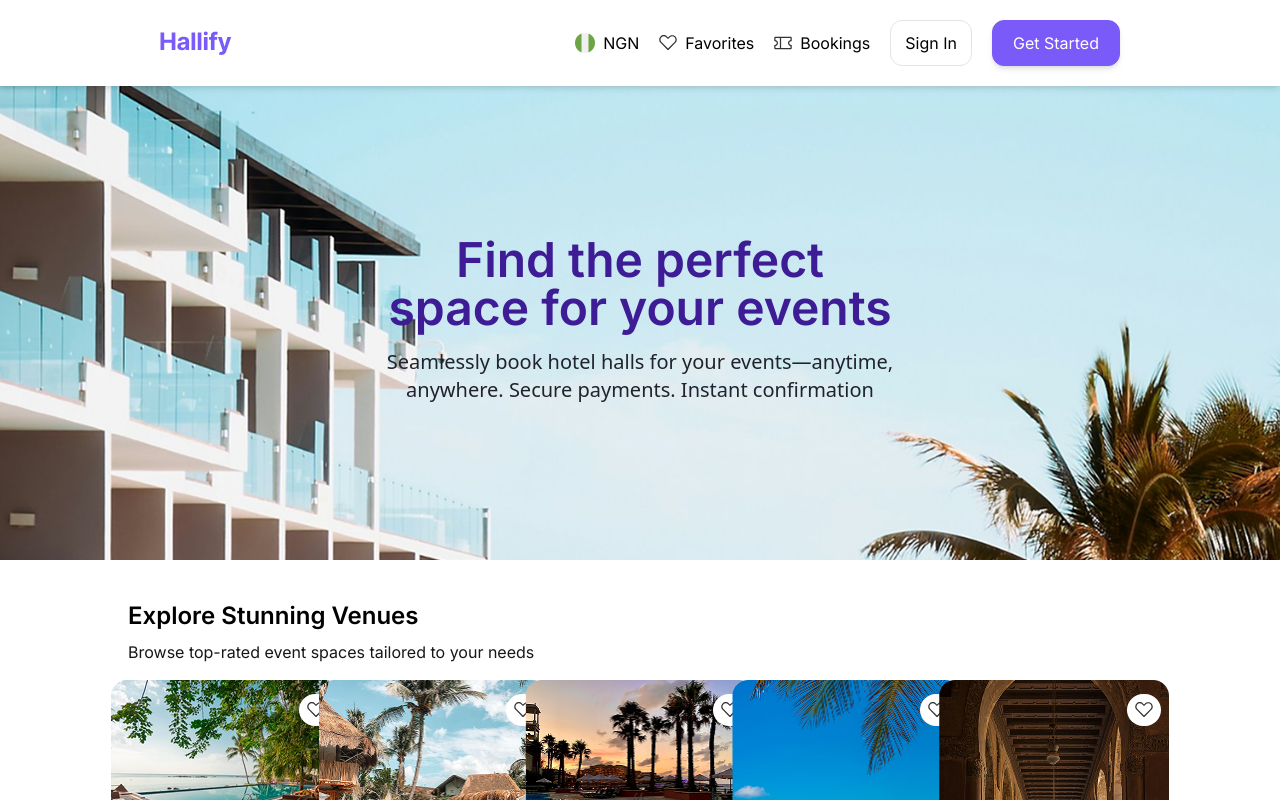
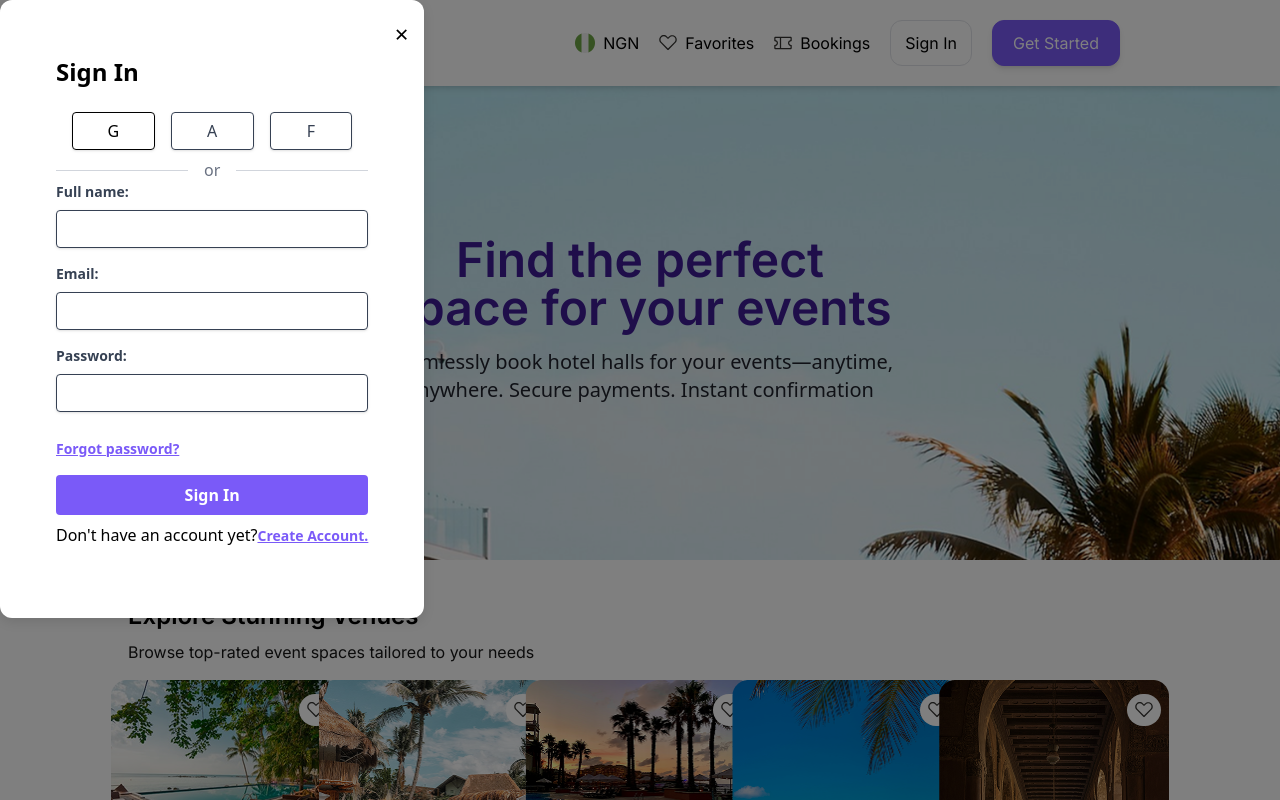
Before and after one commit to sam-c14/hallify-frontend, a React (Vite) app: page / in a window 1280 px wide. Both pictures are taken after a click on the button "Sign In". Shown: the top 800 px of the page. Built offline with nearby package versions, Linux system fonts and the light colour scheme.

Commit message:
Biko help me center the modal

```diff
--- /dev/null
+++ b/src/components/DividerWithText.jsx
@@ -0,0 +1,13 @@
+import React from 'react';
+
+const DividerWithText = ({ children, text }) => {
+    return (
+        <div className="flex items-center text-gray-500">
+            <div className="flex-1 border-b border-gray-300"></div>
+            <span className="mx-4">{text}</span>
+            <div className="flex-1 border-b border-gray-300"></div>
+        </div>
+    );
+};
+
+export default DividerWithText;
--- a/src/components/ModalWrapper.jsx
+++ b/src/components/ModalWrapper.jsx
@@ -8,7 +8,8 @@ import React, { useRef } from "react";
 // };
 
 const ModalWrapper = ({ isOpen, onClose, children, fullscreen }) => {
-  const dialogRef = useRef < HTMLDialogElement > null;
+  // I changed this from useRef<HTMLDialogElement> to useRef(null) - Samuel Bassey John
+  const dialogRef = useRef(null);
 
   // Open/Close dialog when isOpen changes
   React.useEffect(() => {
--- a/src/components/Navbar.jsx
+++ b/src/components/Navbar.jsx
@@ -6,10 +6,26 @@ import Favorites from "../assets/icons/favorites";
 import Bookings from "../assets/icons/bookings";
 import Menu from "../assets/icons/menu";
 import XMark from "../assets/icons/x-mark";
+import ModalWrapper from "../components/ModalWrapper";
+import SignInModalContent from "./SignInModal";
+// import ModalWrapper from "./path/to/ModalWrapper"; // You will handle the import path
+// import other icons and components (NigerianFlag, Favorites, Bookings, BrandLogo, Menu, XMark, Link) - assuming these are already correctly imported in your actual project.
 
 const Navbar = () => {
-  const [isOpen, setIsOpen] = useState(false);
-  XMark;
+  const [isOpen, setIsOpen] = useState(false); // State for mobile menu
+  const [isSignInModalOpen, setIsSignInModalOpen] = useState(false); // NEW STATE: for Sign-in Modal visibility
+
+  // Function to open the Sign-in Modal
+  const openSignInModal = () => {
+    setIsSignInModalOpen(true);
+  };
+
+  // Function to close the Sign-in Modal
+  const closeSignInModal = () => {
+    setIsSignInModalOpen(false);
+  };
+
+  XMark; // This line is still not doing anything useful as it is. You can remove it or use it if needed later.
 
   const navLinks = [
     { icon: <NigerianFlag />, text: "NGN" },
@@ -32,7 +48,10 @@ const Navbar = () => {
             <span className="font-inter lg:text-base text-sm">{text}</span>
           </button>
         ))}
-        <button className="rounded-xl lg:text-base text-sm shadow-none px-3.5 py-2.5 border border-[#E2E4E9] font-inter shadow-md hover:scale-105 transition-all">
+        <button
+          className="rounded-xl lg:text-base text-sm shadow-none px-3.5 py-2.5 border border-[#E2E4E9] font-inter shadow-md hover:scale-105 transition-all"
+          onClick={openSignInModal} // ADDED: openSignInModal on click
+        >
           Sign In
         </button>
         <button className="rounded-xl lg:text-base text-sm px-5 py-2.5 border border-purple-500 font-inter shadow-md bg-purple-500 text-white hover:text-purple-500 hover:bg-transparent transition-all">
@@ -60,7 +79,10 @@ const Navbar = () => {
               <span className="font-inter text-sm">{text}</span>
             </button>
           ))}
-          <button className="rounded-xl text-sm shadow-none px-3.5 py-2.5 border border-[#E2E4E9] font-inter shadow-md w-full hover:scale-105 transition-all">
+          <button
+            className="rounded-xl text-sm shadow-none px-3.5 py-2.5 border border-[#E2E4E9] font-inter shadow-md w-full hover:scale-105 transition-all"
+            onClick={openSignInModal} // ADDED: openSignInModal on click
+          >
             Sign In
           </button>
           <button className="rounded-xl text-sm px-5 py-2.5 border border-purple-500 font-inter shadow-md bg-purple-500 text-white w-full hover:text-purple-500 hover:bg-transparent transition-all">
@@ -68,6 +90,11 @@ const Navbar = () => {
           </button>
         </div>
       )}
+
+      {/* Sign-in Modal Wrapper */}
+      <ModalWrapper isOpen={isSignInModalOpen} onClose={closeSignInModal}>
+        <SignInModalContent onClose={closeSignInModal} />
+      </ModalWrapper>
     </div>
   );
 };
--- /dev/null
+++ b/src/components/SignInModal.jsx
@@ -0,0 +1,70 @@
+import React from 'react';
+import DividerWithText from './DividerWithText'
+
+const SignInModalContent = ({ onClose }) => {
+    return (<div className="bg-white p-8 rounded-md">
+        <h2 className="text-2xl font-bold mb-4">Sign In</h2>
+        <div className="flex items-center p-2">
+            <button className="shadow appearance-none border rounded w-full px-3 mx-2 py-2 mtext-gray-700 leading-tight" type="button">
+                G
+            </button>
+            <button className="shadow appearance-none border rounded w-full px-3 mx-2 py-2 text-gray-700 leading-tight" type="button">
+                A
+            </button>
+            <button className="shadow appearance-none border rounded w-full px-3 mx-2 py-2 text-gray-700 leading-tight" type="button">
+                F
+            </button>
+
+        </div>
+        <div><DividerWithText text={"or"} /></div>
+
+        <div className="mb-4">
+            <label htmlFor="text" className="block text-gray-700 text-sm font-bold mb-2">Full name:</label>
+            <input type="text" id="full_name" className="shadow appearance-none border rounded w-full py-2 px-3 text-gray-700 leading-tight focus:outline-none focus:shadow-outline" />
+        </div>
+        <div className="mb-4">
+            <label htmlFor="email" className="block text-gray-700 text-sm font-bold mb-2">Email:</label>
+            <input type="email" id="email" className="shadow appearance-none border rounded w-full py-2 px-3 text-gray-700 leading-tight focus:outline-none focus:shadow-outline" />
+        </div>
+        <div className="mb-6">
+            <label htmlFor="password" className="block text-gray-700 text-sm font-bold mb-2">Password:</label>
+            <input type="password" id="password" className="shadow appearance-none border rounded w-full py-2 px-3 text-gray-700 leading-tight focus:outline-none focus:shadow-outline" />
+        </div>
+        <button
+            type="button" // Use type="button" to prevent form submission
+            className="inline-block align-baseline font-bold text-sm text-purple-500 hover:text-purple-800 focus:outline-none mb-4 underline" // Tailwind classes for text button style
+            onClick={() => {
+                alert("Forgot password clicked! (Functionality to be implemented)"); // Placeholder action
+                // In a real app, you'd trigger password reset logic here
+            }}
+        >
+            Forgot password?
+        </button>
+        <div className="flex items-center mb-2">
+            <button className="bg-purple-500 hover:bg-purple-700 text-white font-bold py-2 w-full rounded focus:outline-none focus:shadow-outline" type="button">
+                Sign In
+            </button>
+
+        </div>
+        <div className='flex '>
+            <span>Don't have an account yet?</span> <div>
+                <button
+                    type="button" // Use type="button" to prevent form submission
+                    className="inline-block align-baseline font-bold text-sm text-purple-500 hover:text-purple-800 focus:outline-none mb-4 underline" // Tailwind classes for text button style
+                    onClick={() => {
+                        alert("Forgot password clicked! (Functionality to be implemented)"); // Placeholder action
+                        // In a real app, you'd trigger password reset logic here
+                    }}
+                >
+                    Create Account.
+                </button>
+            </div>
+        </div>
+    </div>);
+};
+
+export default SignInModalContent;
+
+//{/* <button className="inline-block align-baseline font-bold text-sm text-purple-500 hover:text-purple-800" onClick={onClose}> {/* ADDED: closeSignInModal on click */ }
+// Cancel
+// </button> */}
--- a/src/styles/components/modal-wrapper.css
+++ b/src/styles/components/modal-wrapper.css
@@ -17,6 +17,9 @@
 .modal-wrapper::backdrop {
   background: rgba(0, 0, 0, 0.5);
   animation: fadeIn 0.3s ease;
+  display: flex;
+  justify-content: center;
+  align-items: center;
 }
 
 /* Opened state */
@@ -48,6 +51,7 @@
   from {
     opacity: 0;
   }
+
   to {
     opacity: 1;
   }
```
Also changed, not shown: src/styles/globals.css (+5 -2 lines), src/components/CreateAccountModal.jsx (added), 1 other file (tests, documents, lock files or other folders).
